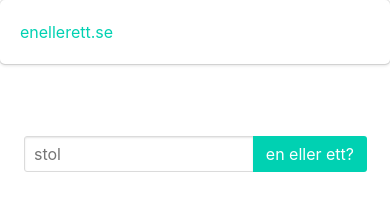
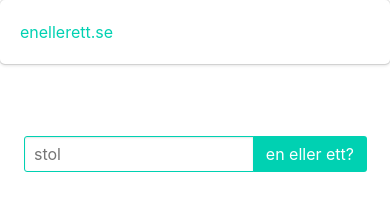
Before and after one commit to dacechavez/enellerett, a plain HTML site: page bloomweb/templates/index.html in a window 390 px wide. Both pictures are taken after a click on the link "en eller ett?". Drawn offline with Linux system fonts and the light colour scheme; no server answers.

Commit message:
Return focus to input, was annoying on mobile

```diff
--- a/bloomweb/templates/index.html
+++ b/bloomweb/templates/index.html
@@ -39,6 +39,8 @@
         e.preventDefault();
       } else {
         // submitted via click button
+        // dont do much except returning focus to the input
+        document.getElementById("noun").focus();
       }
       var noun = document.getElementById('noun').value;
       var xhr = new XMLHttpRequest();
```
Lines whose indentation alone changed are shown as unchanged.
